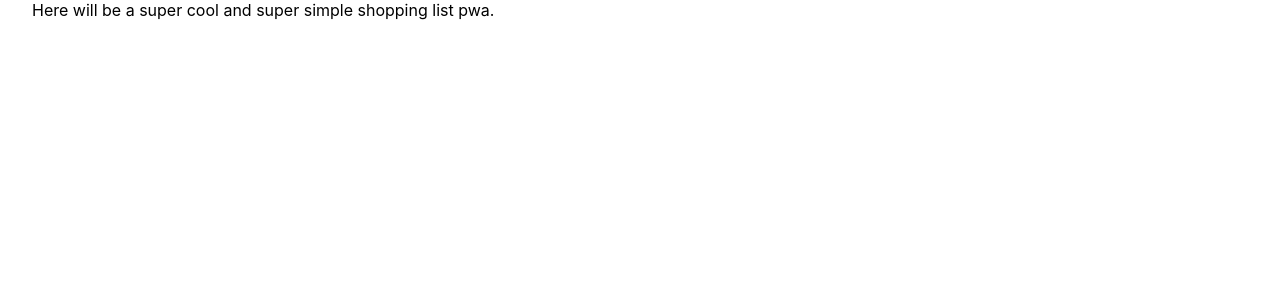
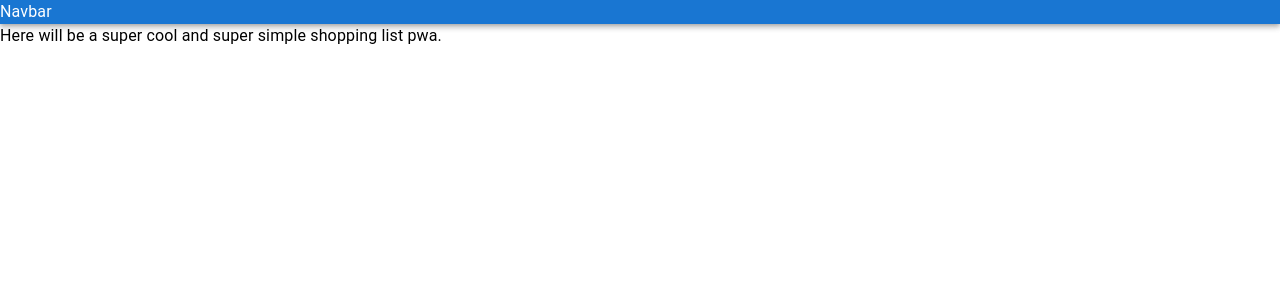
Before and after one commit to markukal/shopping-list-pwa, a Next.js app: page / in a window 1280 px wide. Shown: the top 300 px of the page. Built offline with nearby package versions, Linux system fonts and the light colour scheme.

Commit message:
initialized mui

```diff
--- a/package.json
+++ b/package.json
@@ -8,6 +8,10 @@
     "lint": "next lint"
   },
   "dependencies": {
+    "@emotion/react": "^11.7.1",
+    "@emotion/styled": "^11.6.0",
+    "@mui/material": "^5.3.1",
+    "framer-motion": "^5",
     "next": "12.0.8",
     "react": "17.0.2",
     "react-dom": "17.0.2"
--- a/pages/index.tsx
+++ b/pages/index.tsx
@@ -1,3 +1,4 @@
+import { AppBar, Box, Typography } from "@mui/material";
 import type { NextPage } from "next";
 import Head from "next/head";
 import Image from "next/image";
@@ -5,9 +6,14 @@ import styles from "../styles/Home.module.css";
 
 const Home: NextPage = () => {
   return (
-    <div className={styles.container}>
-      Here will be a super cool and super simple shopping list pwa.
-    </div>
+    <Box>
+      <AppBar position="static">
+        <Typography>Navbar</Typography>
+      </AppBar>
+      <Typography>
+        Here will be a super cool and super simple shopping list pwa.
+      </Typography>
+    </Box>
   );
 };
 
```
Also changed, not shown: pages/_app.tsx (+4 -4 lines), 1 other file (tests, documents, lock files or other folders).
